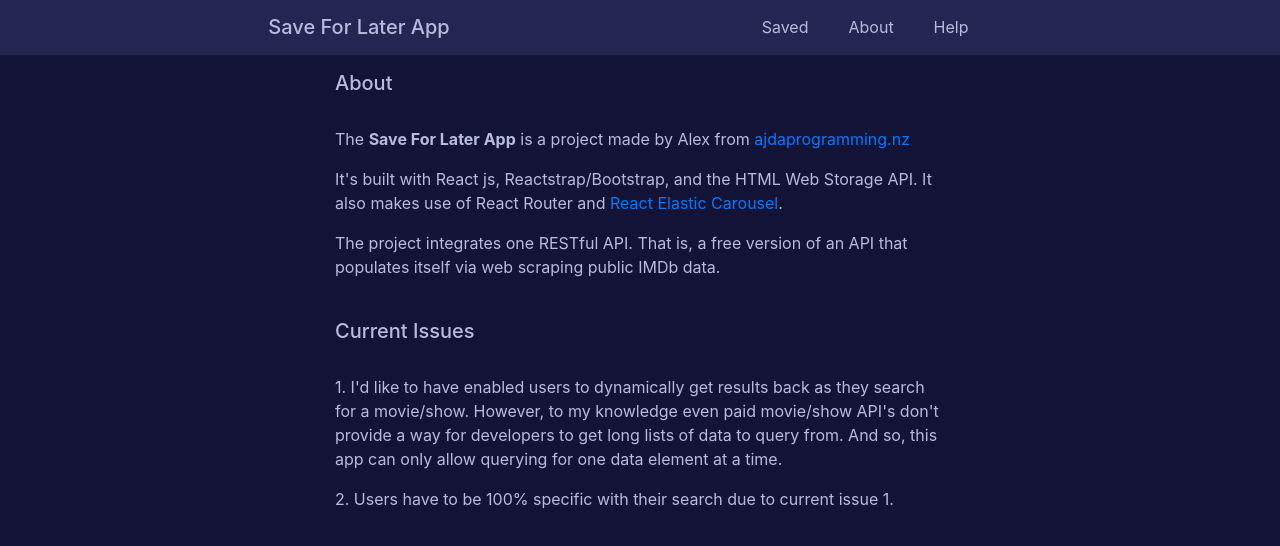
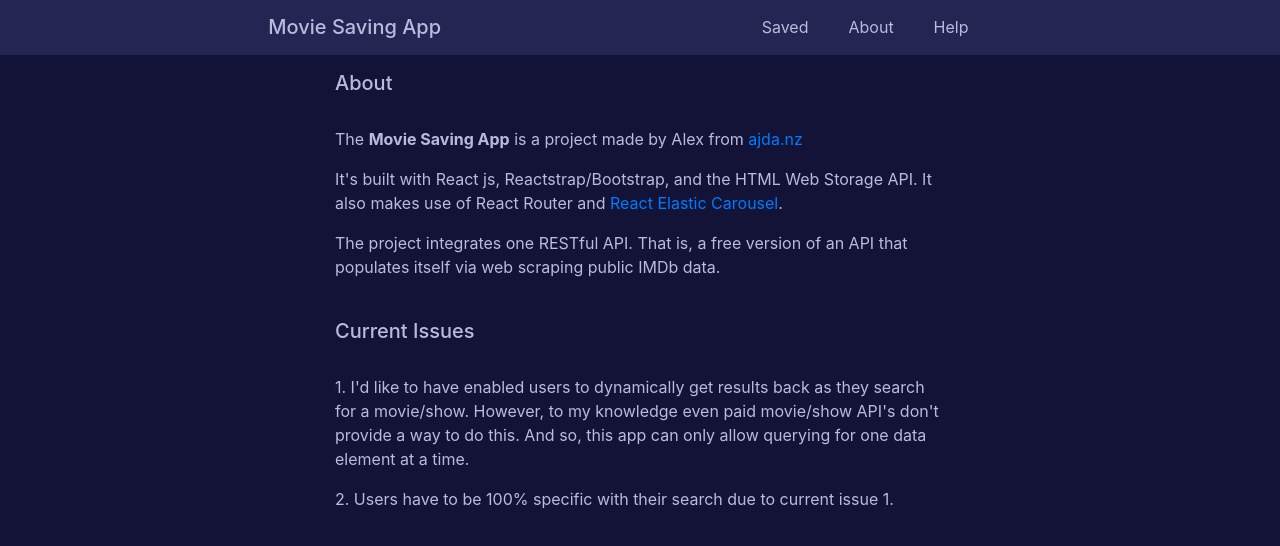
Before and after one commit to alexdamsted/Movie-Saving-App, a React (Create React App) app: page /about in a window 1280 px wide. Shown: the top 546 px of the page. Built offline with nearby package versions, Linux system fonts and the light colour scheme.

Commit message:
Changed some outdated text

```diff
--- a/src/components/About.js
+++ b/src/components/About.js
@@ -13,8 +13,8 @@
           <h5>About</h5>
           <br />
           <p>
-            The <b>Save For Later App</b> is a project made by Alex from{" "}
-            <a href="#">ajdaprogramming.nz</a>
+            The <b>Movie Saving App</b> is a project made by Alex from{" "}
+            <a href="www.ajda.nz">ajda.nz</a>
           </p>
           <p>
             It's built with React js, Reactstrap/Bootstrap, and the HTML Web
@@ -35,9 +35,8 @@
           <p>
             1. I'd like to have enabled users to dynamically get results back as
             they search for a movie/show. However, to my knowledge even paid
-            movie/show API's don't provide a way for developers to get long
-            lists of data to query from. And so, this app can only allow
-            querying for one data element at a time.
+            movie/show API's don't provide a way to do this. And so, this app
+            can only allow querying for one data element at a time.
           </p>
           <p>
             2. Users have to be 100% specific with their search due to current
--- a/src/components/Help.js
+++ b/src/components/Help.js
@@ -18,9 +18,9 @@
           <p>
             1. Search for a show or movie that you want to watch sometime in the
             future (only full valid titles will be displayed, so be 100%
-            accurate in your serach).
+            accurate in your search).
           </p>
-          <p>2. Click the (+) button to add your search to your list below.</p>
+          <p>2. Click the (+) button to add your search to your list.</p>
           <p>
             3. Select either the compacted or extended view to see varying
             amounts of information about your saved shows/movies.
--- a/src/components/Navbar.js
+++ b/src/components/Navbar.js
@@ -11,7 +11,7 @@
       <Row className="search-row">
         <Col sm={{ size: 3, offset: 2 }}>
           <div className="nav-brand">
-            <h5>Save For Later App</h5>
+            <h5>Movie Saving App</h5>
           </div>
         </Col>
         <Col sm={{ size: 3, offset: 2 }}>
```
